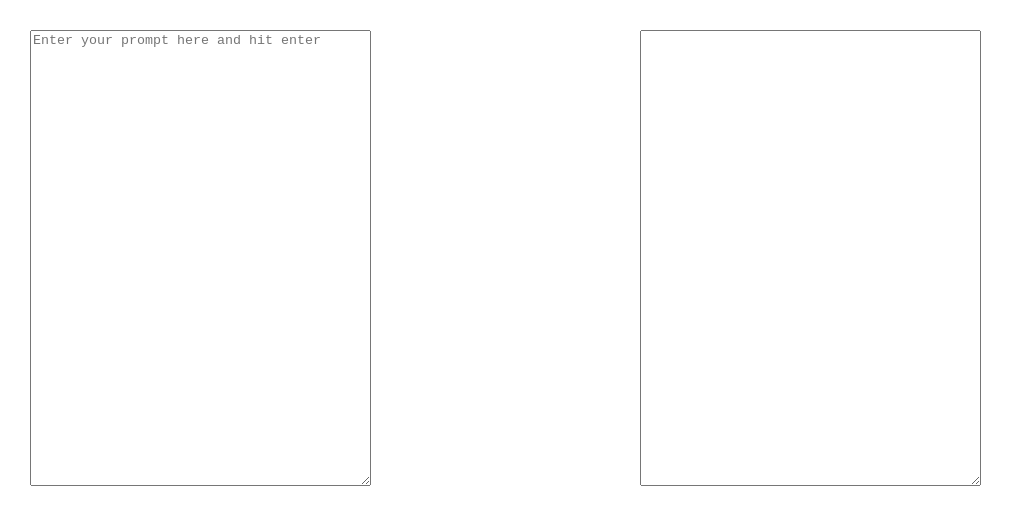
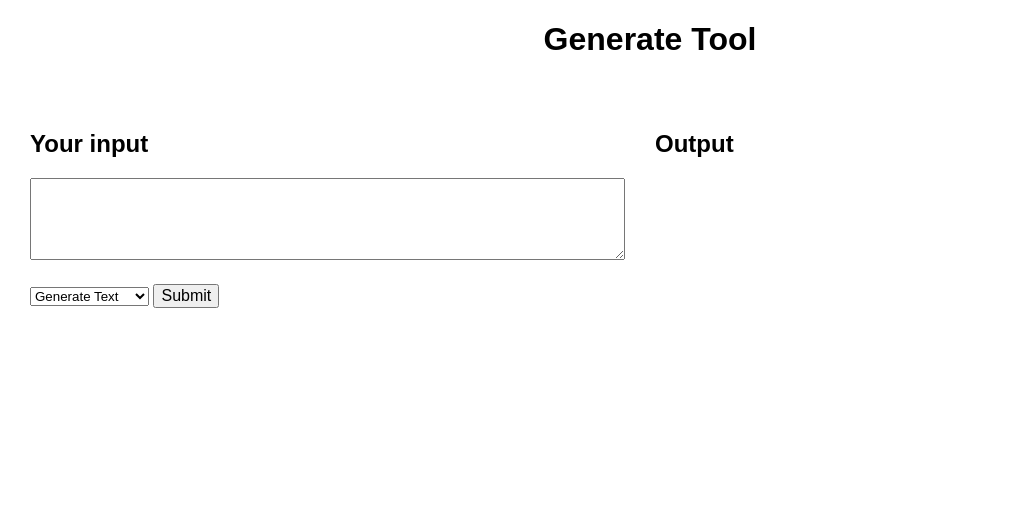
Before and after one commit to jc2954/Week2, a plain HTML site: page html-clean/index.html in a window 1280 px wide. Shown: the whole page, without its empty margins (0-1014 px from the left). Drawn offline with nearby package versions, Linux system fonts and the light colour scheme.

Commit message:
week 3 homework

```diff
--- a/html-clean/index.html
+++ b/html-clean/index.html
@@ -1,12 +1,36 @@
 <!DOCTYPE html>
 <html>
+<link rel="stylesheet" href="style.css">
 
 <head>
-    <title>Stream of Consciousneses</title>
+  <title>Stream of Consciousneses</title>
+  <script src="https://cdn.jsdelivr.net/npm/marked/marked.min.js"></script>
 </head>
 
 <body>
-    <script src="script.js"></script>
+  <h1>Generate Tool</h1>
+  <div class="container">
+
+    <div class="half">
+      <h2>Your input</h2>
+      <textarea id="input-box" rows="4" cols="50" name="codeInput"></textarea>
+      <select name="modeloptions" id="modeloptions">
+        <option value="generatetext">Generate Text</option>
+        <option value="generateimage">Generate Image</option>
+
+      </select>
+      <button name="submit" id="submit" class="submit-button">Submit</button>
+
+    </div>
+    <div class="half half-right">
+      <h2>Output</h2>
+      <div id="output-box"></div>
+
+    </div>
+
+
+  </div>
 </body>
+<script src="script.js"></script>
 
 </html>
--- a/html-clean/script.js
+++ b/html-clean/script.js
@@ -3,7 +3,10 @@ let inputLocationY = window.innerHeight / 2;
 let inputBoxDirectionX = 1;
 let inputBoxDirectionY = 1;
 let inputBoxSpeed = 2;
+let generatetype = "generatetext";
 
+
+/*
 
 let newTextarea = document.createElement("textarea");
 
@@ -38,6 +41,12 @@ inputBox.rows = 30;
 inputBox.cols = 40;
 
 document.body.appendChild(inputBox);
+*/
+modeloptions = document.getElementById('modeloptions');
+modeloptions.addEventListener("change", function () {
+    generatetype = modeloptions.value;
+    console.log(generatetype);
+})
 
 function updateInputBoxPosition() {
     const inputBox = document.getElementById('input-box');
@@ -53,28 +62,28 @@ function updateInputBoxPosition() {
     if (inputLocationY <= 0 || inputLocationY + inputBox.offsetHeight >= window.innerHeight) {
         inputBoxDirectionY *= -1; // Reverse direction on Y-axis
     }
-      inputBox.style.left = inputLocationX + 'px';
+    inputBox.style.left = inputLocationX + 'px';
     inputBox.style.top = inputLocationY + 'px';
 }
-
+newTextarea = document.getElementById('input-box')
 
 //setInterval(updateInputBoxPosition, 16); // Update position every 16ms (approximately 60fps)
-async function askAI(){
+async function askAI() {
     const userInput = newTextarea.value;
-    const url="https://itp-ima-replicate-proxy.web.app/api/create_n_get";
+    const url = "https://itp-ima-replicate-proxy.web.app/api/create_n_get";
     let authToken = "";
     let prompt = userInput;
 
     const data = {
         model: "anthropic/claude-sonnet-5",
         input: {
-        prompt: prompt,
-        max_tokens: 1024
+            prompt: prompt,
+            max_tokens: 1024
 
         }
     };
-console.log("Sending request to AI model with prompt:", prompt);
-const options ={
+    console.log("Sending request to AI model with prompt:", prompt);
+    const options = {
         method: 'POST',
         headers: {
             'Content-Type': 'application/json'
@@ -93,13 +102,59 @@ const options ={
     console.log("Received response from AI model:", json_response);
     let parsedResponse = json_response.output.join("");
     if (parsedResponse) {
-      inputBox.value = parsedResponse;
+        document.getElementById('output-box').innerHTML = marked.parse(parsedResponse);
     }
     console.log(parsedResponse);
 }
-newTextarea.addEventListener('keydown', function(event) {
-    if (event.key === 'Enter') {
-        event.preventDefault(); // Prevent the default action of the Enter key
+submitbutton = document.getElementById('submit');
+submitbutton.addEventListener('click', function () {
+    if (generatetype == 'generatetext') {
         askAI();
     }
-})
+    else {
+        askAIImage();
+    }
+}
+)
+
+
+async function askAIImage() {
+
+    const userInput = newTextarea.value;
+    const url = "https://itp-ima-replicate-proxy.web.app/api/create_n_get";
+    let authToken = "";
+    let prompt = userInput;
+
+    const data = {
+        model: "google/nano-banana-pro",
+        input: {
+            prompt: prompt,
+            output_format: "png"
+        }
+    };
+    console.log("Sending request to AI model with prompt:", prompt);
+    const options = {
+        method: 'POST',
+        headers: {
+            'Content-Type': 'application/json'
+        },
+        body: JSON.stringify(data)
+    };
+    if (authToken) {
+        options.headers.Authorization = `Bearer ${authToken}`;
+    }
+    const raw_response = await fetch(url, options);
+    const json_response = await raw_response.json();
+    if (!raw_response.ok) {
+        console.error("AI request failed:", raw_response.status, json_response);
+        return;
+    }
+    console.log("Received response from AI model:", json_response);
+    const imageUrl = json_response.output;
+    console.log(imageUrl);
+    if (imageUrl) {
+
+        document.getElementById('output-box').innerHTML = `<img src="${imageUrl}" alt="Generated Image" style="max-width: 100%; height: auto; border-radius: 8px;">`;
+    }
+
+}
--- /dev/null
+++ b/html-clean/style.css
@@ -0,0 +1,60 @@
+.half {
+    width: 50%;
+    height: 100vh;
+    float: left;
+}
+
+.submit-button {
+    margin-top: 20px;
+    font-size: 16px;
+    cursor: pointer;
+}
+
+body {
+    display: flex;
+    flex-direction: column;
+    min-height: 100vh;
+    /* Ensure body takes full height for sticky footer */
+    margin: 0;
+    /* Remove default body margin */
+    font-family: 'Arial', sans-serif;
+    /* Optional: set a default font */
+    font-size: 16px;
+}
+
+
+#output-box {
+    /*padding: 20px;
+    margin-left: 30px;*/
+
+}
+
+h1 {
+    margin-left: 20px;
+    text-align: center;
+}
+
+#input-box {
+    width: 100%;
+    /* Make the textarea fill its container */
+    box-sizing: border-box;
+    /* Include padding and border in the element's total width and height */
+    padding: 10px;
+    /* Add some internal spacing */
+
+    /* Space between textarea and button */
+}
+
+.container {
+    display: flex;
+    flex-direction: row;
+    justify-content: space-between;
+
+    padding: 10px;
+    margin: 20px;
+
+}
+
+.half-right {
+    margin-left: 30px;
+}
```
